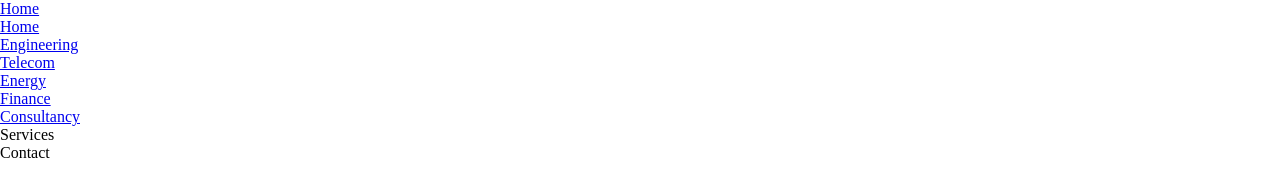
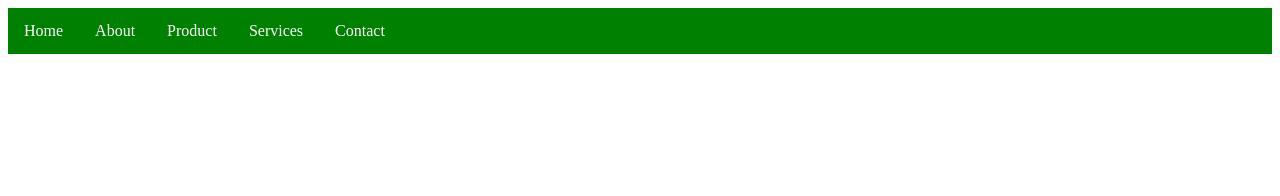
Before and after one commit to gulshanyadav01/Assignment, a plain HTML site: page navbar.html in a window 1280 px wide. Drawn offline with Linux system fonts and the light colour scheme.

Commit message:
first commit

```diff
--- a/navbar.css
+++ b/navbar.css
@@ -4,6 +4,17 @@
     box-sizing:border-box;
 }
 
-.navbar{
-    /* display:flex; */
+
+ul{
+    list-style-type: none;
+    display:flex;
 }
+li {
+    display:block;
+}
+
+ a{
+    padding:14px 16px;
+    background:red;
+    text-decoration:none;
+}
--- a/navbar.html
+++ b/navbar.html
@@ -1,38 +1,80 @@
 <!DOCTYPE html>
 <html>
-    <head>
-        <title>navbar</title>
+<head>
+<style>
+ul {
+  list-style-type: none;
+  margin: 0;
+  padding: 0;
+  overflow: hidden;
+  background-color: green;
+}
 
-        <link rel="stylesheet" href="navbar.css">
-    </head>
-    <body>
-        <div class="navbar">
-            <ul>
-                <a href="#"><li>Home </li></a>
-                <a href="#"><li>Home </li></a>
-                <a href="#"><li>
-                    <div class="drop">
-                        <ul>
-                            <li>Engineering</li>
-                            <li>
-                                Telecom
+li {
+  float: left;
+}
 
-                            </li>
-                            <li>Energy</li>
-                            <li>Finance</li>
-                            <li>Consultancy</li>
+li a, .dropbtn {
+  display: inline-block;
+  color: white;
+  text-align: center;
+  padding: 14px 16px;
+  text-decoration: none;
+}
 
-                        </ul>
-                    </div>
+li a:hover, .dropdown:hover .dropbtn {
+  background-color: green;
+}
 
+li.dropdown {
+  display: inline-block;
+}
 
+.dropdown-content {
+  display: none;
+  position: absolute;
+  background-color: #f9f9f9;
+  min-width: 160px;
+  box-shadow: 0px 8px 16px 0px rgba(0,0,0,0.4);
+  z-index: 1;
+}
 
-                </li></a>
+.dropdown-content a {
+  color: black;
+  padding: 12px 16px;
+  text-decoration: none;
+  display: block;
+  text-align: left;
+}
 
+.dropdown-content a:hover {
+    color:yellow;
+    background-color: green;}
 
-                <li>Services </li>
-                <li>Contact</li>
-            </ul>
-        </div>
-    </body>
+.dropdown:hover .dropdown-content {
+  display: block;
+}
+</style>
+</head>
+<body>
+
+<ul>
+  <li><a href="#home">Home</a></li>
+  <li><a href="#news">About</a></li>
+  <li class="dropdown">
+    <a href="javascript:void(0)" class="dropbtn">Product</a>
+    <div class="dropdown-content">
+      <a href="#">Engineering</a>
+      <a href="#">Telecom</a>
+      <a href="#">Energy</a>
+      <a href="#">Finance</a>
+      <a href="#">Consultancy</a>
+
+    </div>
+  </li>
+  <li><a href="#">Services</a></li>
+  <li><a href="#">Contact</a></li>
+</ul>
+
+</body>
 </html>
--- a/style.css
+++ b/style.css
@@ -2,10 +2,13 @@
     margin:0;
     padding:0;
     box-sizing:border-box;
+    font-family:"Times New Roman";
+    font-size:20px;
+    line-height:1.5;
 }
 
 .container{
-    background:powderblue;
+    background:#C4E538;
     text-align:center;
     line-height:1.5;
     padding:20px;
```
Also changed, not shown: index.html (+3 -3 lines).
